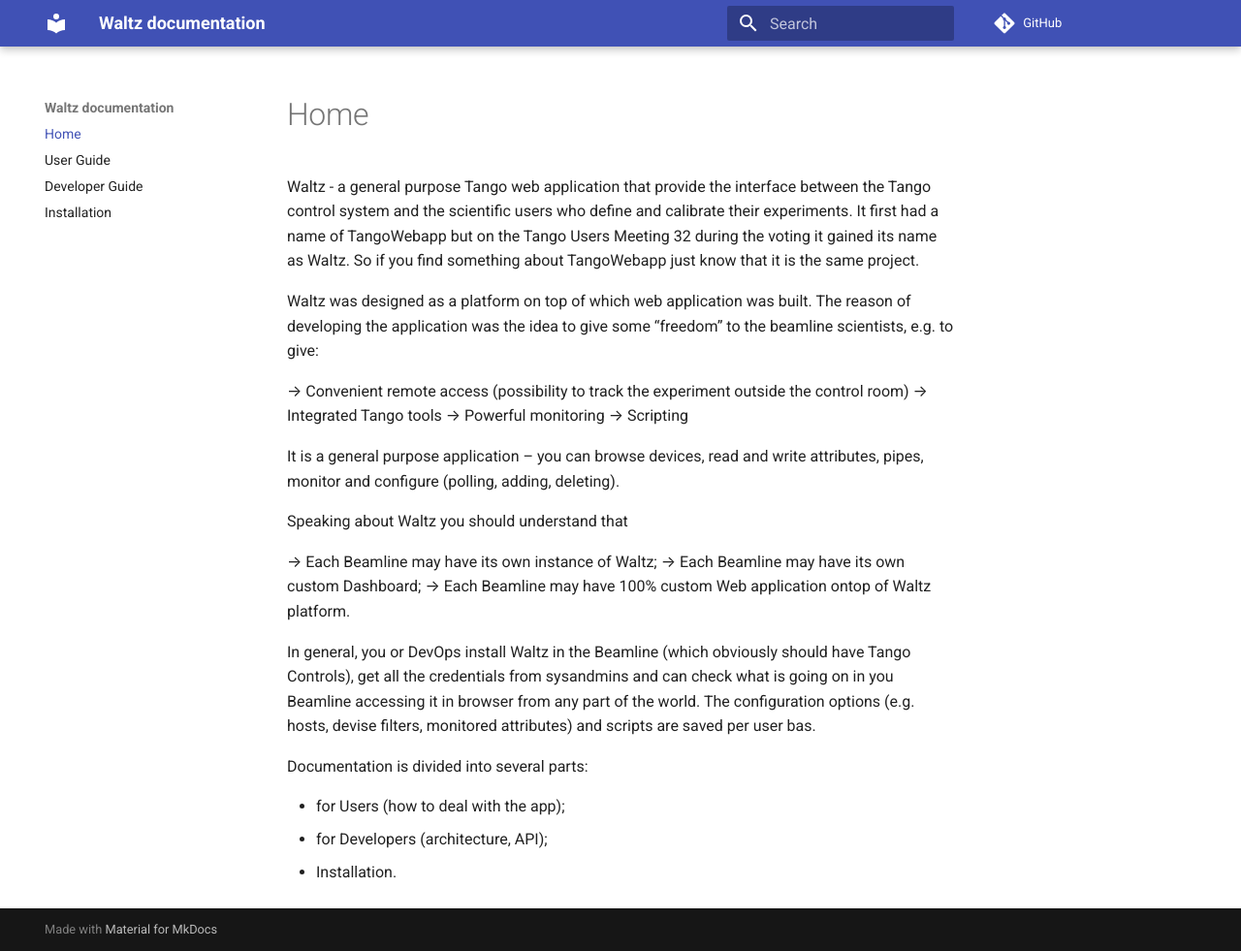
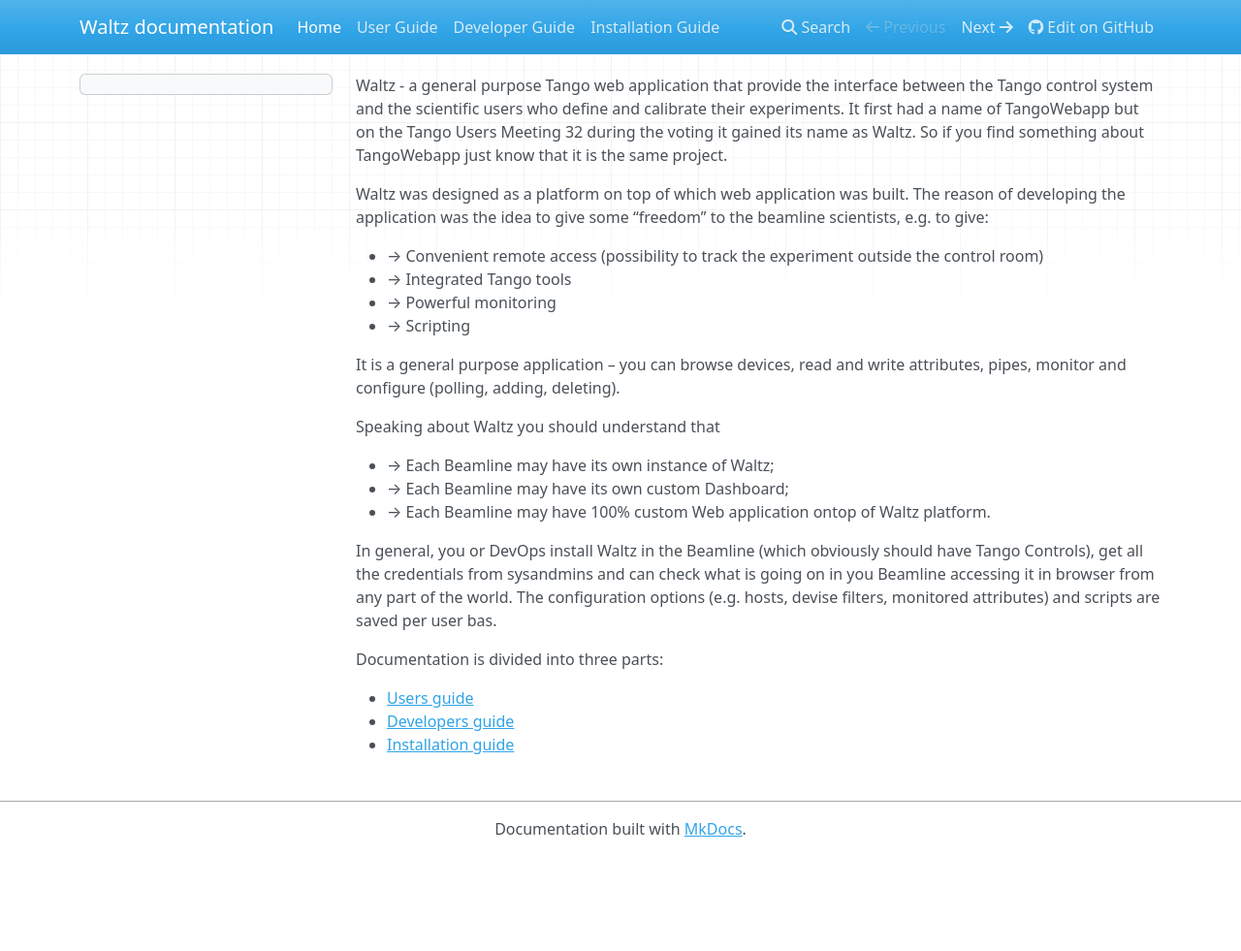
Before and after one commit to PhilLAL/waltz-docs, an MkDocs documentation site: the page built from docs/index.md, in a window 1280 px wide and 981 px high. Shown: the whole window at 97% size. Built offline with MkDocs 1.6.1, drawn with Linux system fonts in a browser that asks for light colours; nearby versions of some CDN libraries; comment, search, counter and statistics services are not loaded; old or Windows-style settings are respelled for this version of MkDocs.

Commit message:
progress

```diff
--- a/docs/index.md
+++ b/docs/index.md
@@ -2,23 +2,23 @@ Waltz - a general purpose Tango web application that provide the interface betwe
 
 Waltz was designed as a platform on top of which web application was built. The reason of developing the application was the idea to give some “freedom” to the beamline scientists, e.g. to give:
 
-→ Convenient remote access (possibility to track the experiment outside the control room)
-→ Integrated Tango tools
-→ Powerful monitoring
-→ Scripting
+- → Convenient remote access (possibility to track the experiment outside the control room)
+- → Integrated Tango tools
+- → Powerful monitoring
+- → Scripting
 
 It is a general purpose application – you can browse devices, read and write attributes, pipes, monitor and configure (polling, adding, deleting).
 
 Speaking about Waltz you should understand that
 
-→ Each Beamline may have its own instance of Waltz;
-→ Each Beamline may have its own custom Dashboard;
-→ Each Beamline may have 100% custom Web application ontop of Waltz platform.
+- → Each Beamline may have its own instance of Waltz;
+- → Each Beamline may have its own custom Dashboard;
+- → Each Beamline may have 100% custom Web application ontop of Waltz platform.
 
 In general, you or DevOps install Waltz in the Beamline (which obviously should have Tango Controls), get all the credentials from sysandmins and can check what is going on in you Beamline accessing it in browser from any part of the world. The configuration options (e.g. hosts, devise filters, monitored attributes) and scripts are saved per user bas.
 
-Documentation is divided into several parts:
+Documentation is divided into three parts:
 
-- for Users (how to deal with the app);
-- for Developers (architecture, API);
-- Installation.
+- [Users guide](user_guide.md)
+- [Developers guide](developer_guide.md)
+- [Installation guide](installation_guide.md)
--- a/mkdocs.yml
+++ b/mkdocs.yml
@@ -1,16 +1,9 @@
 site_name: Waltz documentation
 site_url: https://github.com/tango-controls/waltz
 repo_url: https://github.com/tango-controls-waltz/waltz-docs
-
-theme:
-  name: 'material'
 
 pages:
 - Home: index.md
 - User Guide: user_guide.md
 - Developer Guide: developer_guide.md
-- Installation: installation_guide.md
-
-markdown_extensions:
-    - toc:
-        baselevel: 2
+- Installation Guide: installation_guide.md
```
Also changed, not shown: docs/developer_guide.md (+2 -2 lines).
